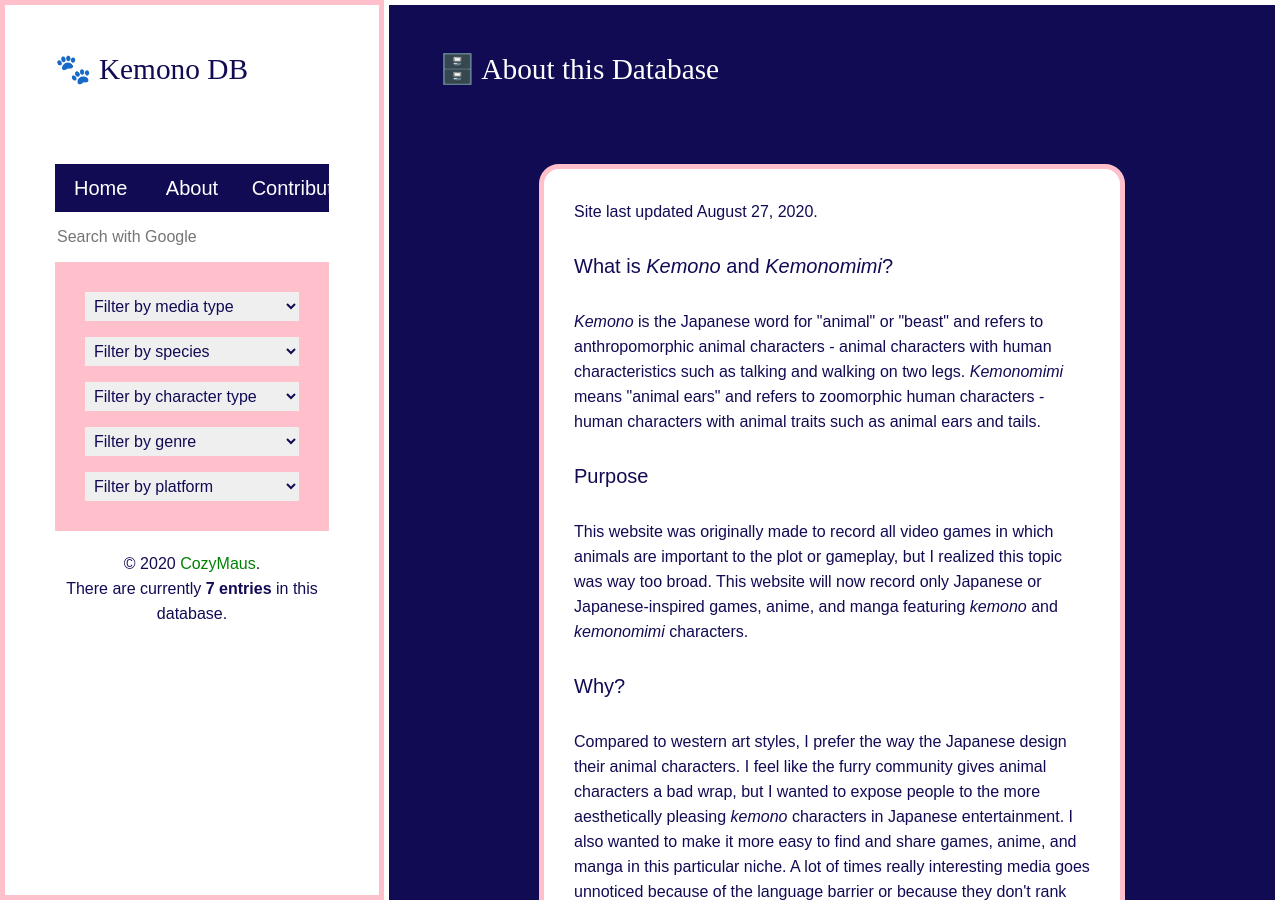
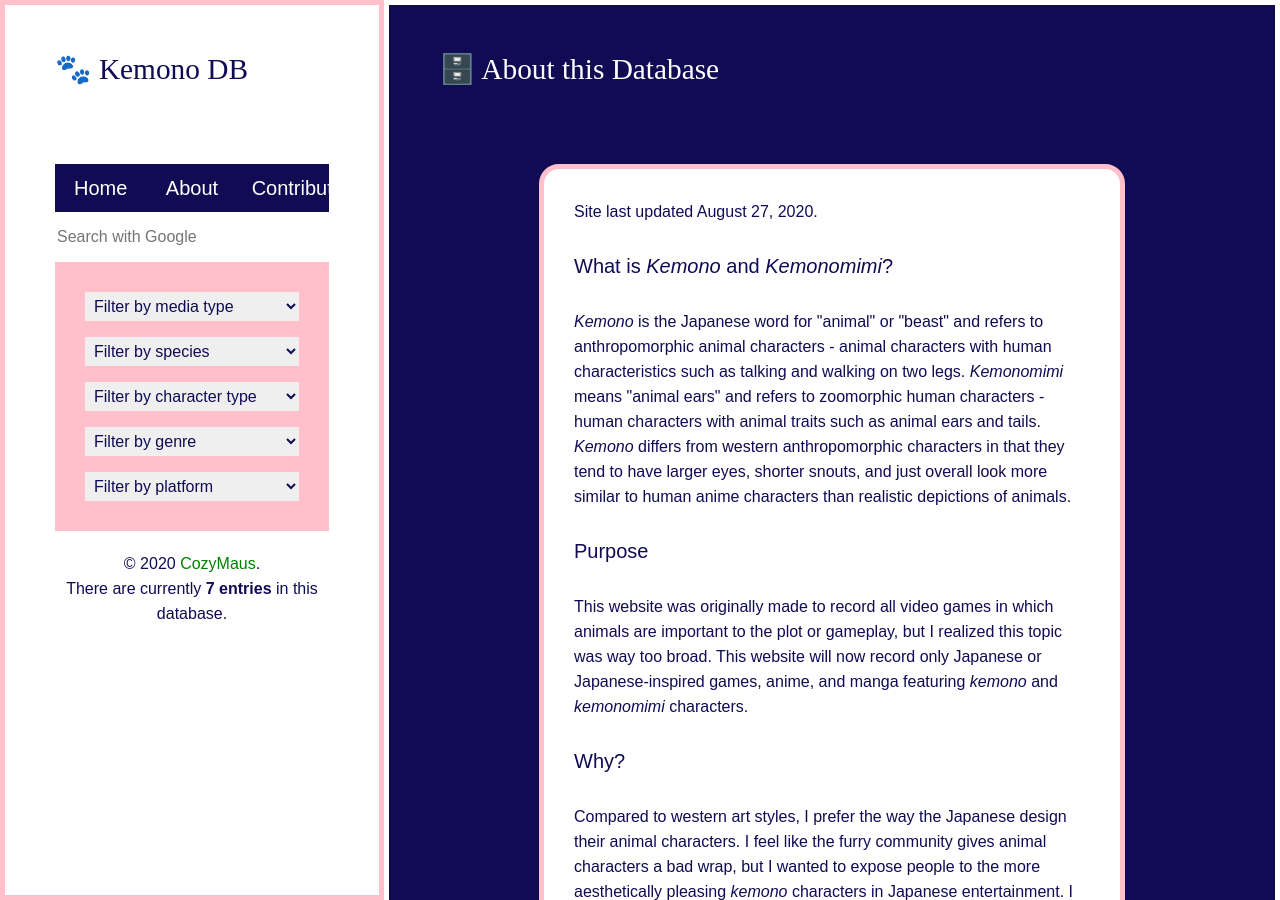
Before and after one commit to byliz/animal-game-database, a Jekyll site: the page built from about/index.html, in a window 1280 px wide and 900 px high. Built offline with Jekyll 4.4.1, drawn with Linux system fonts in a browser that asks for light colours; nearby versions of some CDN libraries.

Commit message:
Update index.html

```diff
--- a/about/index.html
+++ b/about/index.html
@@ -13,7 +13,7 @@ title: About |
 
 <p class="excerpt">
 
-<em>Kemono</em> is the Japanese word for "animal" or "beast" and refers to anthropomorphic animal characters - animal characters with human characteristics such as talking and walking on two legs. <em>Kemonomimi</em> means "animal ears" and refers to zoomorphic human characters - human characters with animal traits such as animal ears and tails.
+<em>Kemono</em> is the Japanese word for "animal" or "beast" and refers to anthropomorphic animal characters - animal characters with human characteristics such as talking and walking on two legs. <em>Kemonomimi</em> means "animal ears" and refers to zoomorphic human characters - human characters with animal traits such as animal ears and tails. <em>Kemono</em> differs from western anthropomorphic characters in that they tend to have larger eyes, shorter snouts, and just overall look more similar to human anime characters than realistic depictions of animals.
 
 </p>
 
```
